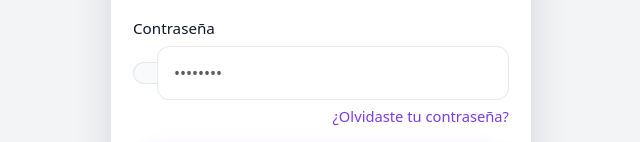
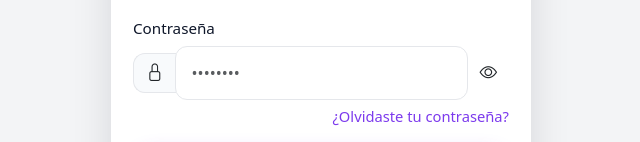
Before and after one commit to TonyHanx/PaginaStreamGrupo1, a React (Vite) app: page /login in a window 1280 px wide. Shown: the part 289-431 px from the top of the page, without its empty margins (319-959 px from the left). Built offline with nearby package versions, Linux system fonts and the light colour scheme.

Commit message:
Agregue Bootstrap e iconos al login

```diff
--- a/index.html
+++ b/index.html
@@ -5,6 +5,18 @@
     <link rel="icon" type="image/svg+xml" href="/vite.svg" />
     <meta name="viewport" content="width=device-width, initial-scale=1.0" />
     <title>prograwebproyecto2025-2</title>
+
+    <!-- Bootstrap CSS -->
+    <link
+      href="https://cdn.jsdelivr.net/npm/bootstrap@5.3.3/dist/css/bootstrap.min.css"
+      rel="stylesheet"
+    />
+
+    <!-- Bootstrap Icons -->
+    <link
+      rel="stylesheet"
+      href="https://cdn.jsdelivr.net/npm/bootstrap-icons@1.11.3/font/bootstrap-icons.css"
+    />
   </head>
   <body>
     <div id="root"></div>
--- a/src/pages/Login.tsx
+++ b/src/pages/Login.tsx
@@ -1,20 +1,22 @@
+import { useState } from "react";
 import { Link } from "react-router-dom";
 import "../styles/auth.css";
+
 
 import googleIcon from "../assets/icons/google.svg";
 import facebookIcon from "../assets/icons/facebook.svg";
 import appleIcon from "../assets/icons/apple.svg";
 
 export default function Login() {
+  const [showPassword, setShowPassword] = useState(false);
+
   return (
     <div className="auth-wrap">
       <div className="auth-card">
         <h1 className="auth-title">Iniciar sesión</h1>
 
         <form>
-          <label className="form-label">
-            Correo electrónico o nombre de usuario
-          </label>
+          <label className="form-label">Correo electrónico o nombre de usuario</label>
           <div className="input-group mb-3">
             <span className="input-group-text">
               <i className="bi bi-person" />
@@ -33,17 +35,24 @@ export default function Login() {
               <i className="bi bi-lock" />
             </span>
             <input
-              type="password"
+              type={showPassword ? "text" : "password"}
               className="form-control auth-input"
               placeholder="••••••••"
               required
             />
+            <button
+              type="button"
+              className="input-group-text bg-transparent border-0"
+              onClick={() => setShowPassword((v) => !v)}
+              aria-label={showPassword ? "Ocultar contraseña" : "Mostrar contraseña"}
+              title={showPassword ? "Ocultar" : "Mostrar"}
+            >
+              <i className={`bi ${showPassword ? "bi-eye-slash" : "bi-eye"}`} />
+            </button>
           </div>
 
           <div className="text-end mt-1">
-            <a href="#" className="auth-link">
-              ¿Olvidaste tu contraseña?
-            </a>
+            <a href="#" className="auth-link">¿Olvidaste tu contraseña?</a>
           </div>
 
           <button type="submit" className="primary-btn mt-3">
@@ -69,9 +78,7 @@ export default function Login() {
 
         <p className="auth-foot">
           ¿No tienes una cuenta?{" "}
-          <Link to="/register" className="auth-link fw-semibold">
-            Registrarse
-          </Link>
+          <Link to="/register" className="auth-link fw-semibold">Registrarse</Link>
         </p>
       </div>
     </div>
```
